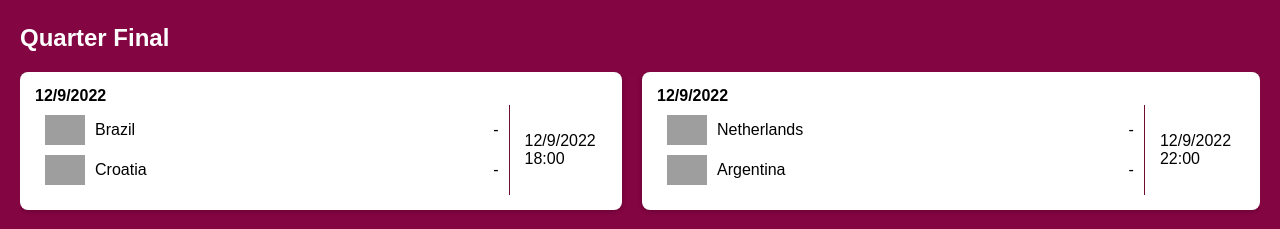
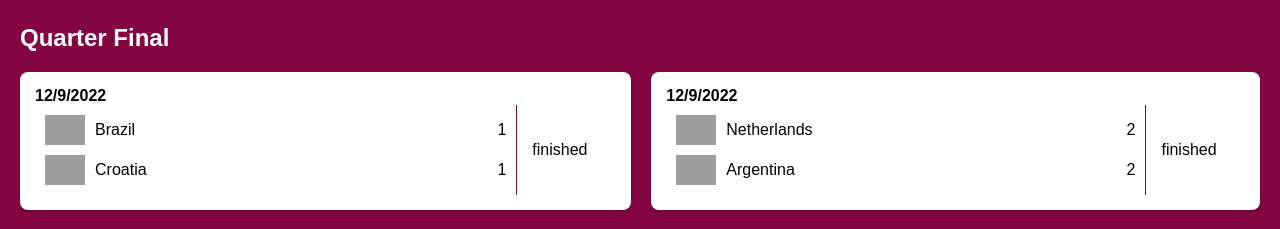
Before and after one commit to Aladdin4u/world-cup-2022, a React (Vite) app: page / in a window 1280 px wide. Shown: the part 1780-2009 px from the top of the page. Built offline with nearby package versions, Linux system fonts and the light colour scheme; grey boxes are pictures that could not be loaded; a web font is replaced by a local one.

Commit message:
updated scores

```diff
--- a/src/data/match.js
+++ b/src/data/match.js
@@ -209,7 +209,7 @@ export default [
                 "group": "D",
                 "home_score": 4,
                 "home_scorers": [
-                "Adrien Rabiot,Olivier Giroud,Kylian Mbappé"
+                    "Adrien Rabiot,Olivier Giroud(2),Kylian Mbappé"
                 ],
                 "home_team_id": "15",
                 "id": "8",
@@ -853,7 +853,7 @@ export default [
                 "group": "G",
                 "home_score": 1,
                 "home_scorers": [
-                "null"
+                    "Casemiro"
                 ],
                 "home_team_id": "25",
                 "id": "31",
@@ -1406,14 +1406,14 @@ export default [
                 "_id": "638923be0eab2168b945af33",
                 "away_score": 3,
                 "away_scorers": [
-                "Memphis Depay,Daley Blind,Denzel Dumfries"
+                    "M. Depay,D. Blind,D. Dumfries"
                 ],
                 "away_team_id": "15",
                 "finished": "TRUE",
                 "group": "R16",
                 "home_score": 1,
                 "home_scorers": [
-                "Haji Wright"
+                    "H. Wright"
                 ],
                 "home_team_id": "14",
                 "id": "51",
@@ -1572,16 +1572,16 @@ export default [
             },
             {
                 "_id": "6389265e0eab2168b945af3a",
-            "away_score": 0,
-            "away_scorers": [
-                "null"
+                "away_score": 1,
+                "away_scorers": [
+                    "Bruno Petković,Penalties(4)"
                 ],
                 "away_team_id": "18",
-            "finished": "FALSE",
+                "finished": "TRUE",
                 "group": "QR",
-            "home_score": 0,
-            "home_scorers": [
-                "null"
+                "home_score": 1,
+                "home_scorers": [
+                    "Neymar,Penalties(2)"
                 ],
                 "home_team_id": "25",
                 "id": "56",
@@ -1589,7 +1589,7 @@ export default [
                 "matchday": "18",
                 "persian_date": "1400-09-18 18:30",
                 "stadium_id": "1",
-            "time_elapsed": "notstarted",
+                "time_elapsed": "finished",
                 "type": "QR",
                 "home_team_fa": "برزیل",
                 "away_team_fa": "کرواسی",
@@ -1600,16 +1600,16 @@ export default [
             },
             {
                 "_id": "6389265e0eab2168b945af3b",
-            "away_score": 0,
-            "away_scorers": [
-                "null"
+                "away_score": 2,
+                "away_scorers": [
+                    "N. Molina,L. Messi,Penalties(4)"
                 ],
                 "away_team_id": "9",
-            "finished": "FALSE",
+                "finished": "TRUE",
                 "group": "QR",
-            "home_score": 0,
-            "home_scorers": [
-                "null"
+                "home_score": 2,
+                "home_scorers": [
+                    "W. Weghorst(2),Penalties(3)"
                 ],
                 "home_team_id": "4",
                 "id": "57",
@@ -1617,7 +1617,7 @@ export default [
                 "matchday": "18",
                 "persian_date": "1400-09-18 22:30",
                 "stadium_id": "1",
-            "time_elapsed": "notstarted",
+                "time_elapsed": "finished",
                 "type": "QR",
                 "home_team_fa": "هلند",
                 "away_team_fa": "آرژانتین",
```
Lines whose indentation alone changed are shown as unchanged.
